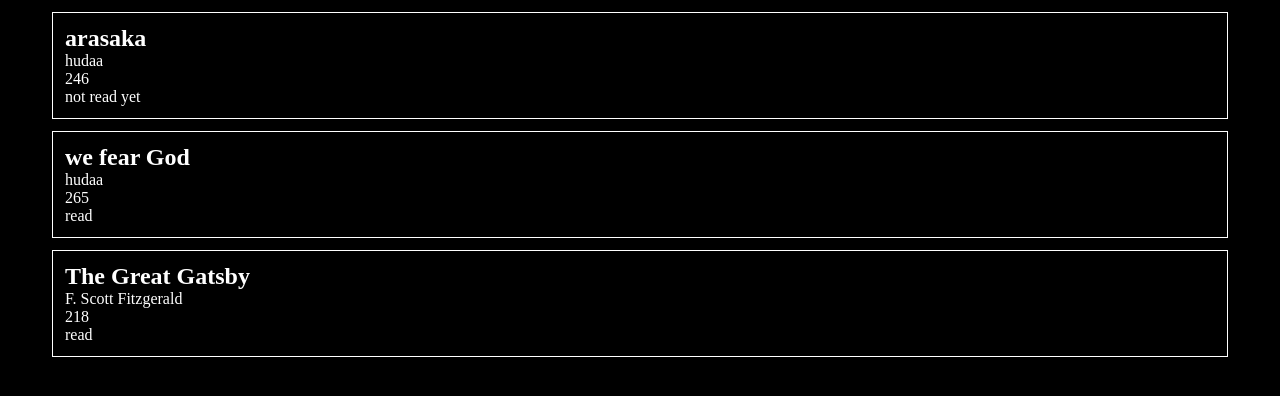
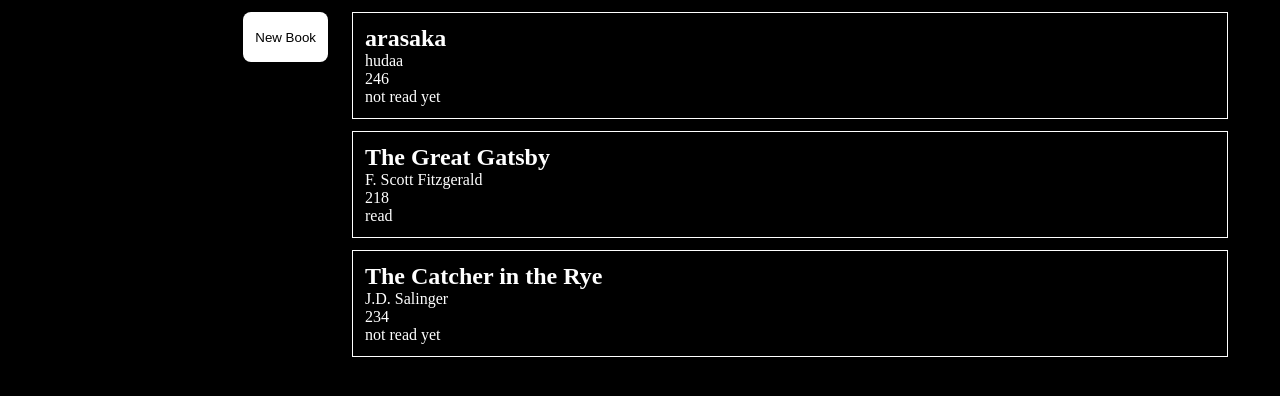
Before and after one commit to orokidd/library, a plain HTML site: page study.html in a window 1280 px wide. Drawn offline with Linux system fonts and the light colour scheme.

Commit message:
display button to add book

```diff
--- a/main.js
+++ b/main.js
@@ -4,13 +4,6 @@ const myLibrary = [
         author: 'hudaa',
         pages: 246,
         read: false
-    },
-
-    {
-        title: 'we fear God',
-        author: 'hudaa',
-        pages: 265,
-        read: true
     }
 ];
 
@@ -19,6 +12,7 @@ function Book(title, author, pages, read) {
     this.author = author;
     this.pages = pages;
     this.read = read;
+    this.id = crypto.randomUUID();
     this.info = function() {
       return `${this.title} by ${this.author}, ${this.pages} pages, ${this.read ? 'read' : 'not read yet'}`;
     }
@@ -44,9 +38,22 @@ function displayBook() {
     });
 }
 
+function displayNewButton() {
+    const bookContainer = document.querySelector('.button-container');
+    const newButton = document.createElement('button');
+    newButton.classList.add('new-button');
+    newButton.textContent = 'New Book';
+    newButton.addEventListener('click', () => {
+        console.log('new button clicked');
+    });
+    bookContainer.appendChild(newButton);
+}
+
 
 addBookToLibrary('The Great Gatsby', 'F. Scott Fitzgerald', 218, true);
+addBookToLibrary('The Catcher in the Rye', 'J.D. Salinger', 234, false);
 displayBook();
+displayNewButton();
 
 //   const book1 = new Book('On Earth Were Briefly Gorgeous', 'Ocean Vuong', 256, true);
 //   console.log(book1.info());
--- a/style.css
+++ b/style.css
@@ -10,8 +10,14 @@ body {
 }
 
 .wrapper {
+  display: flex;
+
   max-width: 1200px;
   margin: auto;
+}
+
+.books-container {
+  flex: 3;
 }
 
 .book-card {
@@ -19,3 +25,22 @@ body {
   padding: 12px;
   margin: 12px;
 }
+
+.button-container {
+  display: flex;
+  justify-content: flex-end;
+  flex: 1;
+}
+
+.new-button {
+
+
+  max-height: 50px;
+  background-color: white;
+  color: black;
+  padding: 12px;
+  margin: 12px;
+  border: none;
+  cursor: pointer;
+  border-radius: 8px;
+}
```
